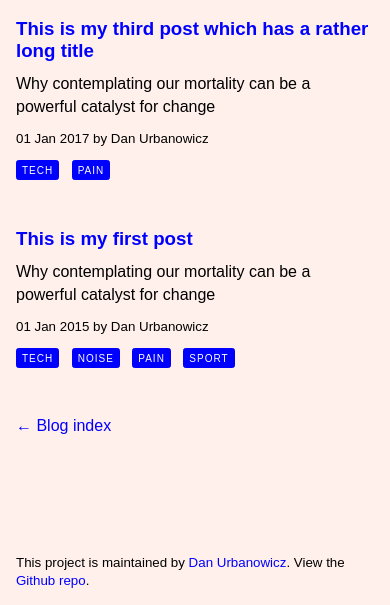
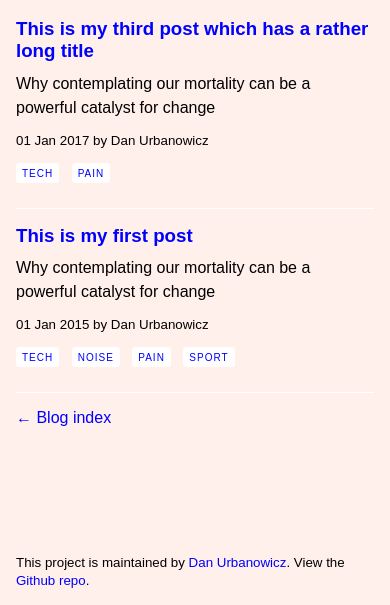
Before and after one commit to danurbanowicz/eleventy-netlify-boilerplate, an Eleventy site: page tags.njk in a window 390 px wide. Shown: the part 239-844 px from the top of the page. Built offline with nearby package versions, Linux system fonts and the light colour scheme; Eleventy itself is replaced by a stand-in of ours; files that its build step writes are made by us from their sources.

Commit message:
Make code more DRY, add media query for root font size

```diff
--- a/_includes/assets/css/inline.css
+++ b/_includes/assets/css/inline.css
@@ -1,18 +1,16 @@
 :root {
-	--lightsalmon: #FFF0EB;
-	--white: #fff;
+	--turkey: #FFF0EB;
+	--white: white;
 	--blue: blue;
-	--pink: deeppink;
-	--salmon: darksalmon;
 }
-* {
-	box-sizing: border-box;
+*, *:before, *:after {
+  box-sizing: border-box;
 }
 html,
 body {
 	padding: 0;
 	margin: 0;
-	font-family: "Avenir", sans-serif;
+	font-family: "Avenir", "Avenir Next", sans-serif;
 	-webkit-font-smoothing: antialiased;
 	-moz-osx-font-smoothing: grayscale;
 }
@@ -20,15 +18,18 @@ body {
 	display: grid;
 	height: 100vh;
 	grid-template-rows: auto 1fr auto;
-	background-color: var(--lightsalmon);
+	background-color: var(--turkey);
 }
+main {
+	max-width: 37.5em;
+}
+
 p,
-img {
-	max-width: 37.5em; /* 600px /16 */
+pre,
+code {
+	line-height: 1.5;
 }
-p {
-	line-height: 1.45;
-}
+
 a[href],
 a[href]:visited {
 	color: var(--blue);
@@ -50,22 +51,14 @@ main > article :first-child {
 	margin-top: 0;
 }
 
-pre,
-code {
-
-	line-height: 1.5;
-	color: var(--pink);
-}
 pre {
 	font-size: 14px;
-	line-height: 1.375;
 	direction: ltr;
 	text-align: left;
 	white-space: pre;
 	word-spacing: normal;
 	word-break: normal;
 	-moz-tab-size: 2;
-	-o-tab-size: 2;
 	tab-size: 2;
 	-webkit-hyphens: none;
 	-moz-hyphens: none;
@@ -75,8 +68,7 @@ pre {
 	margin: .5em 0;
 }
 
-ul,
-ol {
+ul {
 	padding: 0;
 	list-style: none;
 }
@@ -85,7 +77,7 @@ ol {
 header > em {
 	display: block;
 	font-size: 2em;
-	margin: 0.67em 0;
+	margin: .67em 0;
 	font-weight: bold;
 	font-style: normal;
 }
@@ -96,7 +88,7 @@ header nav ul :first-child {
 }
 header nav li {
 	display: inline-block;
-	margin: 0 0.5em;
+	margin: 0 .5em;
 }
 header nav li a[href]:not(:hover) {
 	text-decoration: none;
@@ -107,13 +99,16 @@ header nav li a[data-current="current item"] {
 }
 
 /* Posts List */
-main > section > article {
-	margin-bottom: 3em;
+article {
+	margin-bottom: 1em;
+	padding-bottom: 1em;
+	border-bottom: 1px solid #eee;
+	border-bottom: 1px solid var(--white);
 }
 
 main > section > article > * {
 	margin-top: 0;
-	margin-bottom: 0.5em;
+	margin-bottom: .5em;
 }
 
 /* Tags */
@@ -122,18 +117,29 @@ a[rel="tag"]:visited {
 	display: inline-block;
   vertical-align: text-top;
   text-transform: uppercase;
-	letter-spacing: 0.1em;
-  font-size: 0.625em;
-  padding: 0 0.5em;
+	letter-spacing: .1em;
+  font-size: .625em;
+  padding: 0 .5em;
 	line-height: 2em;
 	height: 2em;
-  border: 1px solid var(--blue);
+  border: 1px solid var(--white);
+	background-color: var(--white);
+	color: var(--blue);
+  border-radius: .25em;
+  text-decoration: none;
+	margin-left: .8em;
+}
+a[rel="tag"]:hover {
+	border: 1px solid var(--blue);
 	background-color: var(--blue);
-	color: white;
-  border-radius: 0.25em;
-  text-decoration: none;
-	margin-left: 0.8em;
+	color: var(--white);
 }
 a[rel="tag"]:first-child {
 	margin-left: 0;
 }
+
+@media screen and (min-width:768px) {
+	:root {
+		font-size: 1.1rem;
+	}
+}
```
